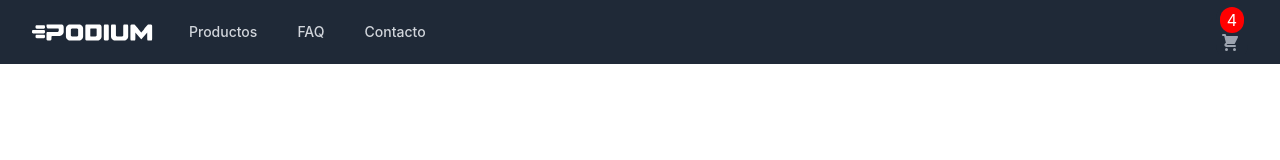
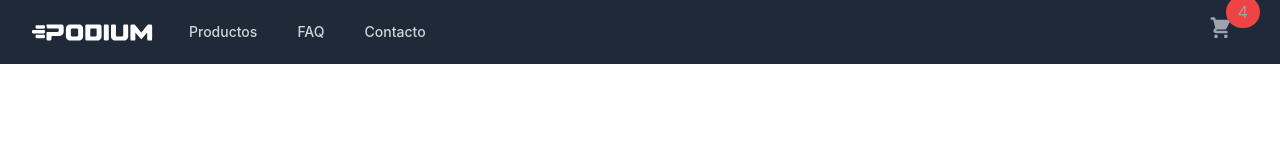
Before and after one commit to diegodg91/podium-shop, a React (Create React App) app: page / in a window 1280 px wide. Shown: the top 160 px of the page. Built offline with nearby package versions, Linux system fonts and the light colour scheme.

Commit message:
optimizando codigo de desafios

```diff
--- a/src/App.js
+++ b/src/App.js
@@ -8,7 +8,7 @@ const App = () => {
   return (
     <div className="App">
     <Navbar/>
-    <ItemListContainer/>
+    <ItemListContainer greeting='Anim aute id magna aliqua ad ad non deserunt sunt. Qui irure qui lorem cupidatat commodo. Elit sunt amet fugiat veniam occaecat fugiat aliqua.'/>
     </div>
   );
 }
--- a/src/components/Badge.js
+++ b/src/components/Badge.js
@@ -1,6 +1,6 @@
 const Badge = ( {cantidad} ) => {
 return (
-    <div className="cart-badge">
+    <div className="absolute top-0 right-0 px-3 py-1 -mt-3 -mr-3 bg-red-500 rounded-full">
         <span>{cantidad} </span>
     </div>
 )
--- a/src/components/Cartwidget.js
+++ b/src/components/Cartwidget.js
@@ -2,10 +2,10 @@ import Badge from "./Badge"
 const Cartwidget = () => {
     return (
         <button type="button"
-                    className="p-1 text-gray-400 bg-gray-800 rounded-full hover:text-white focus:outline-none focus:ring-2 focus:ring-offset-2 focus:ring-offset-gray-800 focus:ring-white">
-                    <div className="cart-icon">
+                    className="relative p-2 text-gray-400 bg-gray-800 rounded-full hover:text-white focus:outline-none focus:ring-2 focus:ring-offset-2 focus:ring-offset-gray-800 focus:ring-white">
+                    <div>
                         <Badge cantidad={4}/>
-                        <svg xmlns="http://www.w3.org/2000/svg" className="w-6 h-6" viewBox="0 0 24 24"
+                        <svg xmlns="http://www.w3.org/2000/svg" className="w-8 h-8" viewBox="0 0 26 26"
                             fill="currentColor">
                             <path
                                 d="M3 1a1 1 0 000 2h1.22l.305 1.222a.997.997 0 00.01.042l1.358 5.43-.893.892C3.74 11.846 4.632 14 6.414 14H15a1 1 0 000-2H6.414l1-1H14a1 1 0 00.894-.553l3-6A1 1 0 0017 3H6.28l-.31-1.243A1 1 0 005 1H3zM16 16.5a1.5 1.5 0 11-3 0 1.5 1.5 0 013 0zM6.5 18a1.5 1.5 0 100-3 1.5 1.5 0 000 3z" />
--- a/src/components/ItemListContainer.js
+++ b/src/components/ItemListContainer.js
@@ -1,5 +1,5 @@
 import ItemCount from "./ItemCount";
-const ItemListContainer = () => {
+const ItemListContainer = ({greeting}) => {
     return(
         <main className="px-4 mx-auto mt-10 max-w-7xl sm:mt-12 sm:px-6 md:mt-16 lg:mt-20 lg:px-8 xl:mt-28">
         <div className="sm:text-center lg:text-left">
@@ -7,7 +7,7 @@ const ItemListContainer = () => {
             <span className="block xl:inline">Suplementos</span>
             <span className="block text-indigo-600 xl:inline">Deportivos</span>
           </h1>
-          <p className="mt-3 text-base text-gray-500 sm:mt-5 sm:text-lg sm:max-w-xl sm:mx-auto md:mt-5 md:text-xl lg:mx-0">Anim aute id magna aliqua ad ad non deserunt sunt. Qui irure qui lorem cupidatat commodo. Elit sunt amet fugiat veniam occaecat fugiat aliqua.</p>
+          <p className="mt-3 text-base text-gray-500 sm:mt-5 sm:text-lg sm:max-w-xl sm:mx-auto md:mt-5 md:text-xl lg:mx-0">{greeting}</p>
 
         </div>
         <ItemCount />
```
Also changed, not shown: src/components/Navbar.js (+1 -12 lines), public/img/logo.svg (renamed from src/logo.svg).
